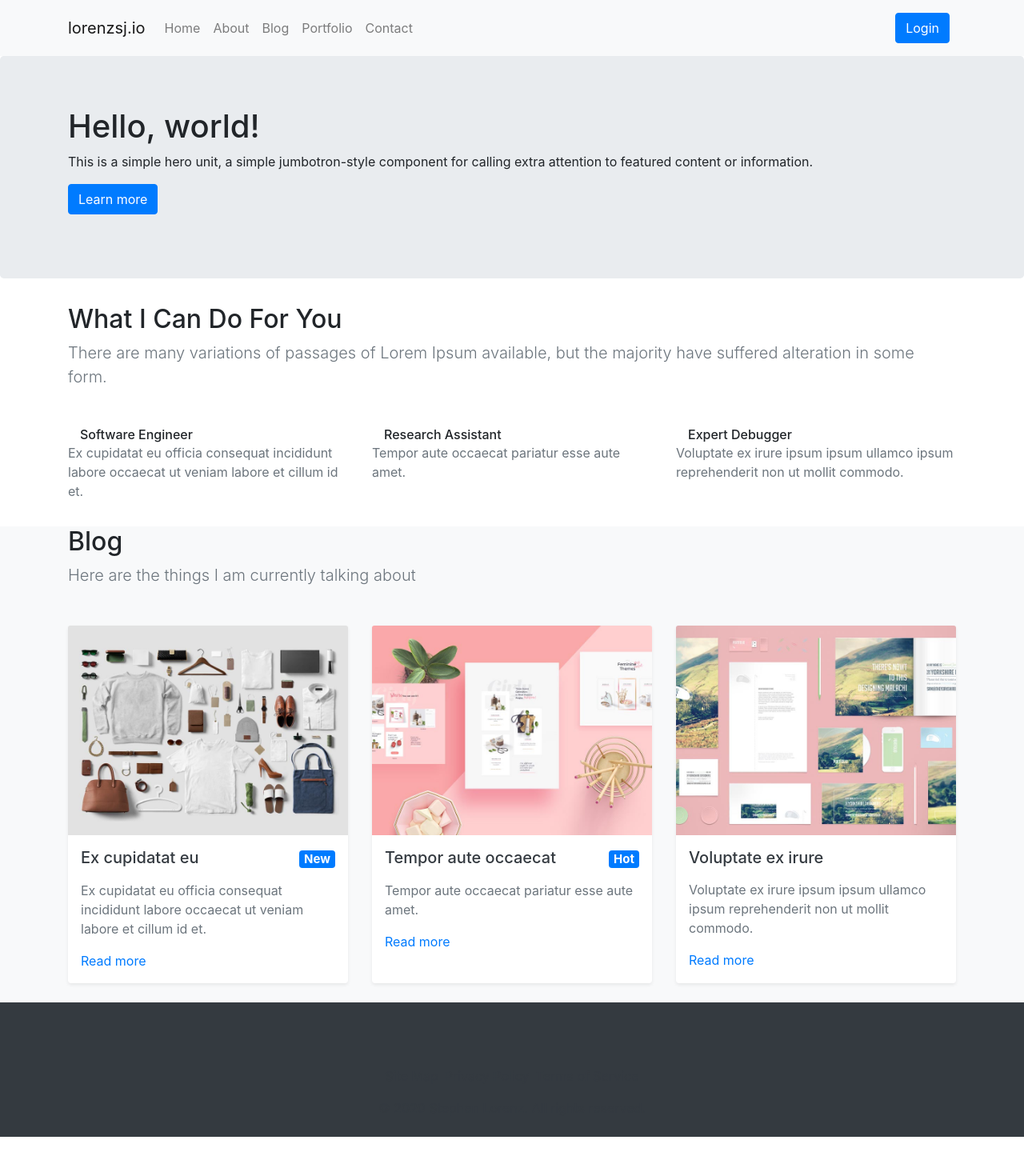
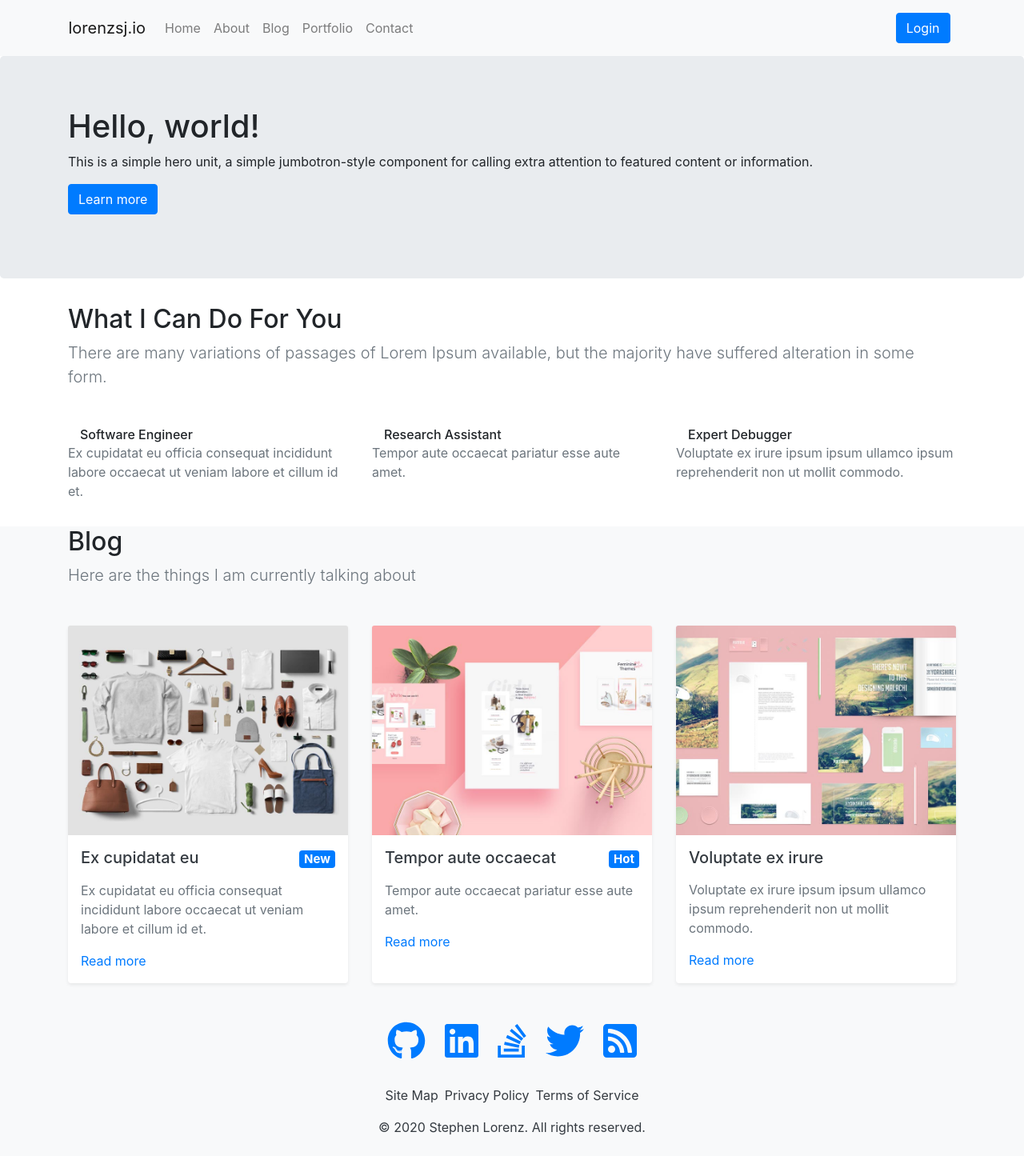
Before and after one commit to lorenzsj/lorenzsj, a React (Create React App) app in the folder app/: page / in a window 1280 px wide. Shown: the whole page at 80% size. Before the commit the page ends 1421 px from the top, so only its background shows below. Built offline with nearby package versions, Linux system fonts and the light colour scheme.

Commit message:
working footer w/ fontawesome react package

```diff
--- a/app/package.json
+++ b/app/package.json
@@ -3,6 +3,10 @@
   "version": "0.1.0",
   "private": true,
   "dependencies": {
+    "@fortawesome/fontawesome-svg-core": "^1.2.28",
+    "@fortawesome/free-brands-svg-icons": "^5.13.0",
+    "@fortawesome/free-solid-svg-icons": "^5.13.0",
+    "@fortawesome/react-fontawesome": "^0.1.9",
     "@testing-library/jest-dom": "^4.2.4",
     "@testing-library/react": "^9.5.0",
     "@testing-library/user-event": "^7.2.1",
--- a/app/src/components/Footer.js
+++ b/app/src/components/Footer.js
@@ -1,47 +1,60 @@
 import React from 'react';
+
+import { FontAwesomeIcon } from '@fortawesome/react-fontawesome';
+
+import { faGithub } from '@fortawesome/free-brands-svg-icons';
+import { faLinkedin } from '@fortawesome/free-brands-svg-icons';
+import { faStackOverflow } from '@fortawesome/free-brands-svg-icons';
+import { faTwitter } from '@fortawesome/free-brands-svg-icons';
+import { faRssSquare } from '@fortawesome/free-solid-svg-icons';
+
+import './Footer.scss';
 
 const socialMedia = [
   {
-    imageName: "fab fa-github",
+    icon: faGithub,
     url: "#"
   },
   {
-    imageName: "fab fa-linkedin",
+    icon: faLinkedin,
     url: "#"
   },
   {
-    imageName: "fab fa-stack-overflow",
+    icon: faStackOverflow,
     url: "#"
   },
   {
-    imageName: "fab fa-twitter",
+    icon: faTwitter,
     url: "#"
   },
   {
-    imageName: "fas fa-rss-square",
+    icon: faRssSquare,
     url: "#"
   },
 ]
 
 function Footer() {
   return (
-    <div className="py-4 bg-dark">
+    <div className="py-4 bg-light"> {/* TODO: Change back to bg-dark later}
       {/* Social Media Section */}
       <div className="container">
         <div className="row d-flex justify-content-center mb-3">
           <ul className="list-inline">
-            <li className="list-inline-item mr-4">
             {
-                socialMedia.map(function(l) {
-                  return <a href="{l.url}" className="text-dark"><i className="{l.imageName} fa-3x"></i></a>;
+              socialMedia.map(function(sm) {
+                return (
+                  <li class="list-inline-item mr-4-not-last">
+                    <a href={sm.url}>
+                      <FontAwesomeIcon icon={sm.icon} size="3x"/>
+                    </a>
+                  </li>
+                );
               })
             }
-            </li>
           </ul>
         </div>
-      </div>
         {/* Copyright Section */}
-      <div class="bg-dark text-dark">
+        <div class="text-dark bg-light">
           <div class="row d-flex justify-content-center">
             <ul class="list-inline">
               <li class="list-inline-item">
@@ -58,6 +71,7 @@ function Footer() {
           <p class="text-center mb-md-0">&copy; 2020 Stephen Lorenz. All rights reserved.</p>
         </div>
       </div>
+   </div>
   );
 }
 
--- /dev/null
+++ b/app/src/components/Footer.scss
@@ -0,0 +1,9 @@
+@import "node_modules/bootstrap/scss/functions";
+@import "node_modules/bootstrap/scss/variables";
+@import "node_modules/bootstrap/scss/mixins";
+@import "node_modules/bootstrap/scss/utilities";
+
+
+.mr-4-not-last:not(:last-child) {
+    @extend .mr-4;
+}
--- a/app/src/components/NavigationBar.js
+++ b/app/src/components/NavigationBar.js
@@ -5,14 +5,17 @@ import Navbar from 'react-bootstrap/Navbar';
 import Modal from 'react-bootstrap/Modal';
 import Button from 'react-bootstrap/Button';
 
+import './NavigationBar.scss';
+
 function NavigationBar() {
   const [show, setShow] = useState(false);
 
   const handleClose = () => setShow(false);
   const handleShow = () => setShow(true);
 
+  // TODO: the modal-fix solution isn't the best, better off trying to put the modal in it's section
   return (
-      <Navbar collapseOnSelect expand="sm" bg="light" variant="light">
+      <Navbar className="modal-fix" collapseOnSelect expand="sm" bg="light" variant="light" sticky="top">
         <div className="container">
           <Navbar.Brand href="#home">lorenzsj.io</Navbar.Brand>
           <Navbar.Toggle aria-controls="responsive-navbar-nav"/>
--- /dev/null
+++ b/app/src/components/NavigationBar.scss
@@ -0,0 +1,4 @@
+
+.modal-fix {
+    padding-right: 15px !important;
+}
```
Also changed, not shown: 1 other file (tests, documents, lock files or other folders). Lines whose indentation alone changed are shown as unchanged.
